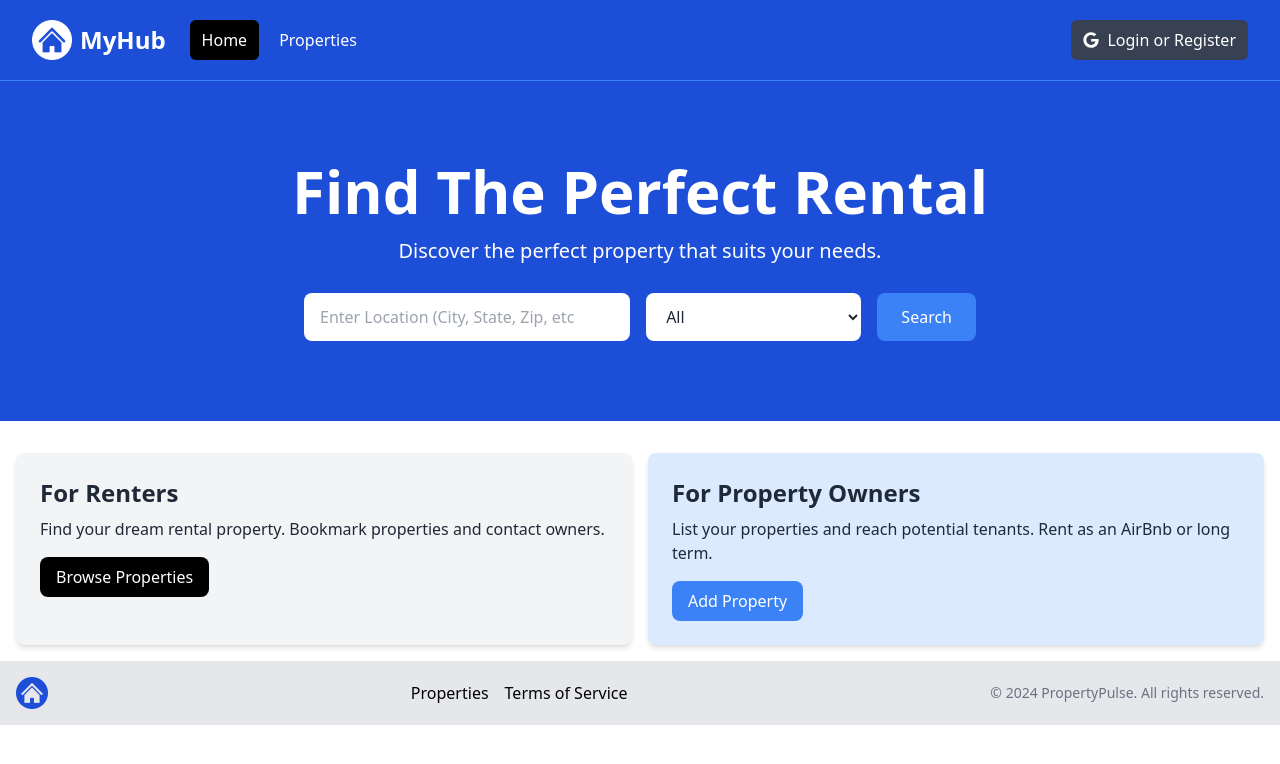
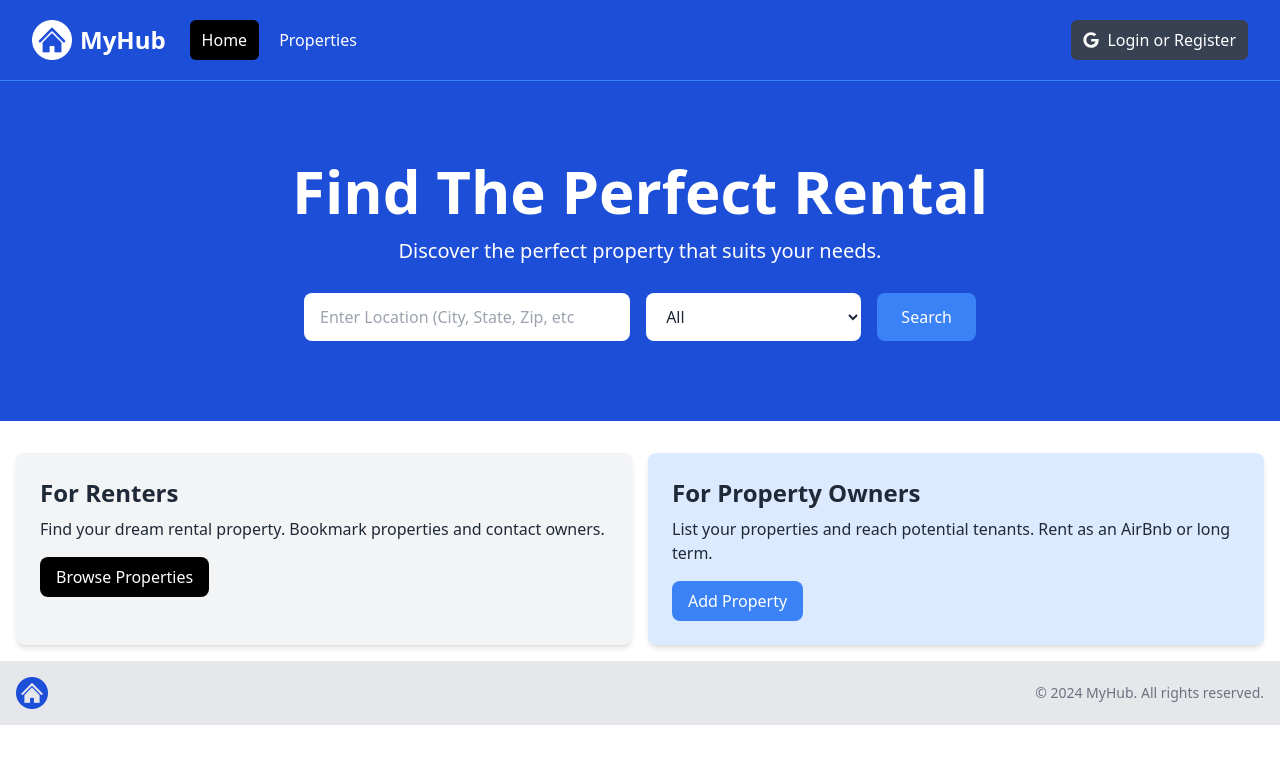
Before and after one commit to Mig-uel/myhub, a Next.js app: page / in a window 1280 px wide. Shown: the top 764 px of the page. Built offline with nearby package versions, Linux system fonts and the light colour scheme.

Commit message:
feat: Update footer component to display current year dynamically

```diff
--- a/components/footer.component.jsx
+++ b/components/footer.component.jsx
@@ -5,13 +5,15 @@ import Link from 'next/link'
 import logo from '@/assets/images/logo.png'
 
 const Footer = () => {
+  const currentYear = new Date().getFullYear()
+
   return (
     <footer className='bg-gray-200 py-4 mt-auto'>
       <div className='container mx-auto flex flex-col md:flex-row items-center justify-between px-4'>
         <div className='mb-4 md:mb-0'>
           <Image src={logo} alt='MyHub' className='h-8 w-auto' />
         </div>
-        <div className='flex flex-wrap justify-center md:justify-start mb-4 md:mb-0'>
+        {/* <div className='flex flex-wrap justify-center md:justify-start mb-4 md:mb-0'>
           <ul className='flex space-x-4'>
             <li>
               <Link href='/properties'>Properties</Link>
@@ -20,10 +22,10 @@ const Footer = () => {
               <Link href='/terms'>Terms of Service</Link>
             </li>
           </ul>
-        </div>
+        </div> */}
         <div>
           <p className='text-sm text-gray-500 mt-2 md:mt-0'>
-            &copy; 2024 PropertyPulse. All rights reserved.
+            &copy; {currentYear} MyHub. All rights reserved.
           </p>
         </div>
       </div>
```
